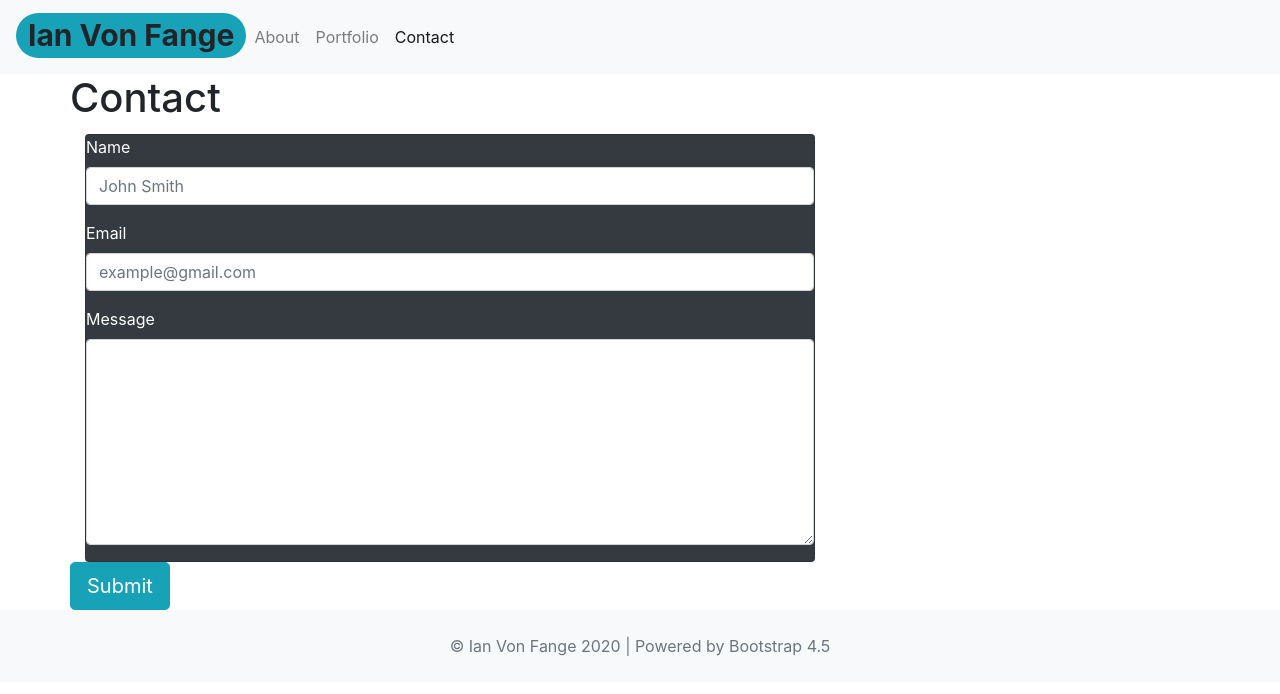
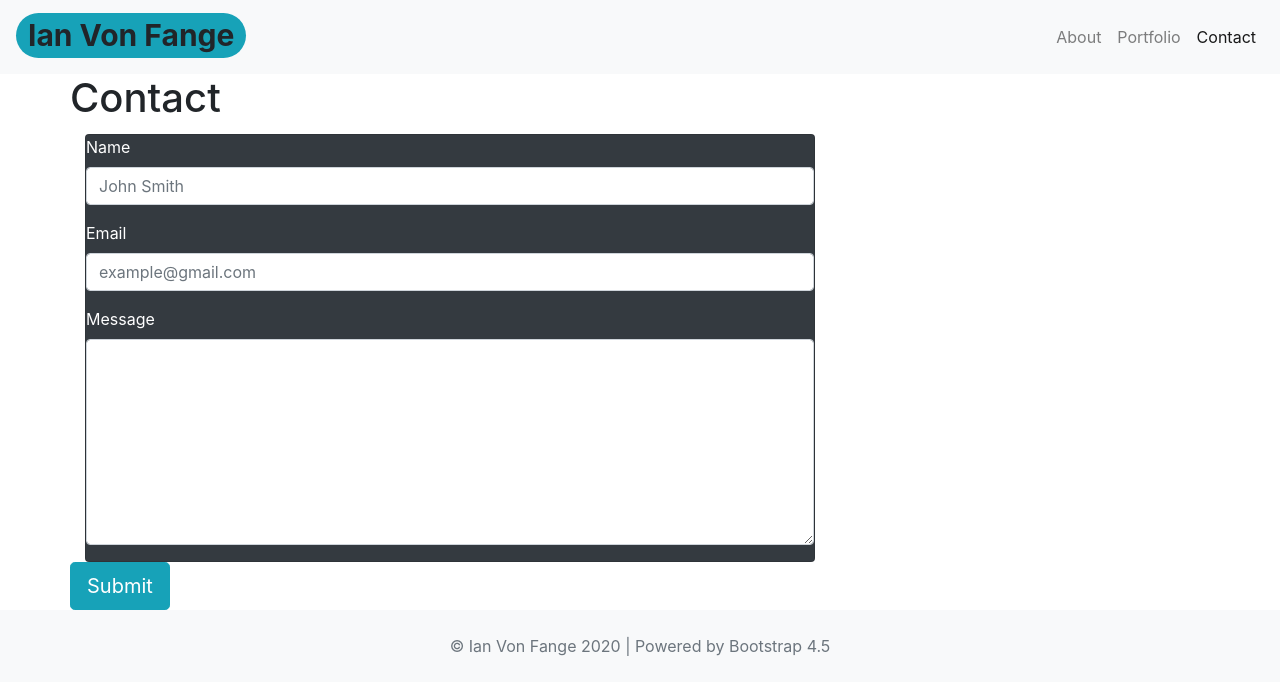
Before and after one commit to eliaswolfgang/Portfolio, a plain HTML site: page contact.html in a window 1280 px wide. Drawn offline with nearby package versions, Linux system fonts and the light colour scheme.

Commit message:
Fixed navbar

```diff
--- a/contact.html
+++ b/contact.html
@@ -21,8 +21,8 @@
             <button class="navbar-toggler" type="button" data-toggle="collapse" data-target="#navbarNavAltMarkup" aria-controls="navbarNavAltMarkup" aria-expanded="false" aria-label="Toggle navigation">
                 <span class="navbar-toggler-icon"></span>
               </button>
-            <div class="collapse navbar-collapse" id="navbarNavAltMarkup">
-                <div class="navbar-nav justify-content-end">
+            <div class="collapse navbar-collapse justify-content-end" id="navbarNavAltMarkup">
+                <div class="navbar-nav">
                     <a class="nav-link" href="./index.html">About</a>
                     <a class="nav-link" href="./portfolio.html">Portfolio</a>
                     <a class="nav-link active" href="#">Contact</a>
```
Also changed, not shown: index.html (+2 -2 lines), 2 other files.
